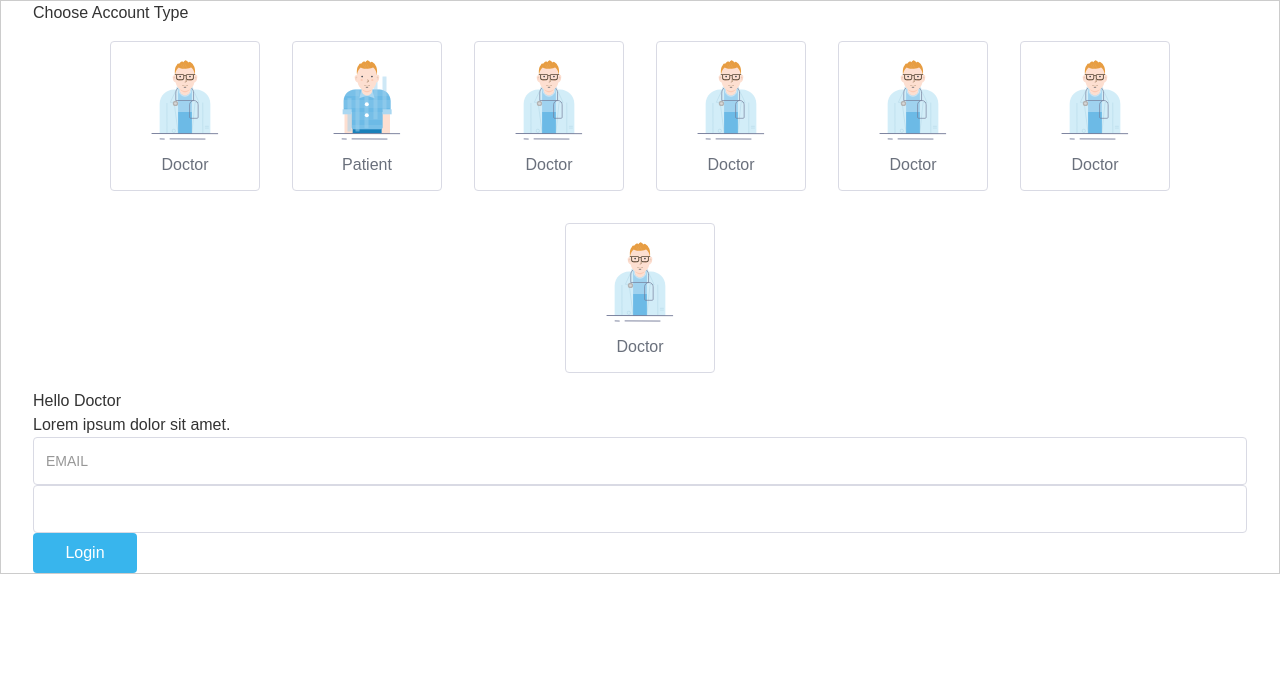
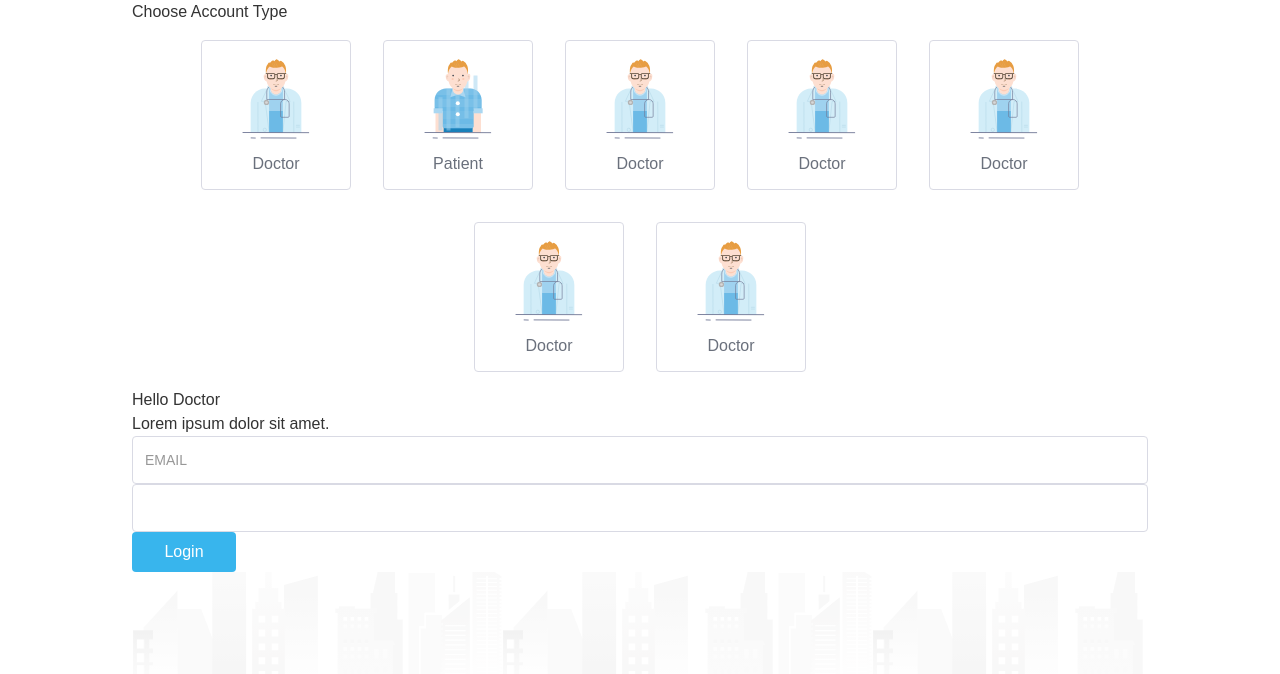
Before and after one commit to yuu-chien/multiple-login-task, a Vue app: page / in a window 1280 px wide. Shown: the top 674 px of the page. Built offline with nearby package versions, Linux system fonts and the light colour scheme.

Commit message:
Layout : Edit bg and max-width

```diff
--- a/src/assets/scss/base/_layout.scss
+++ b/src/assets/scss/base/_layout.scss
@@ -1,9 +1,17 @@
 .wrap {
     box-sizing: border-box;
     width: 100%;
-    min-width: 386px;
+    min-width: 396px;
+    max-width: 1080px;
     padding: 0 32px;
-    border: 1px solid #ccc;
+    margin: 0 auto;
+    &::after {
+        content: '';
+        display: block;
+        width: 100%;
+        height: 136px;
+        background: url("./assets/image/bg_3x.svg")  left bottom;
+    }
 }
 
 .container {}
```
